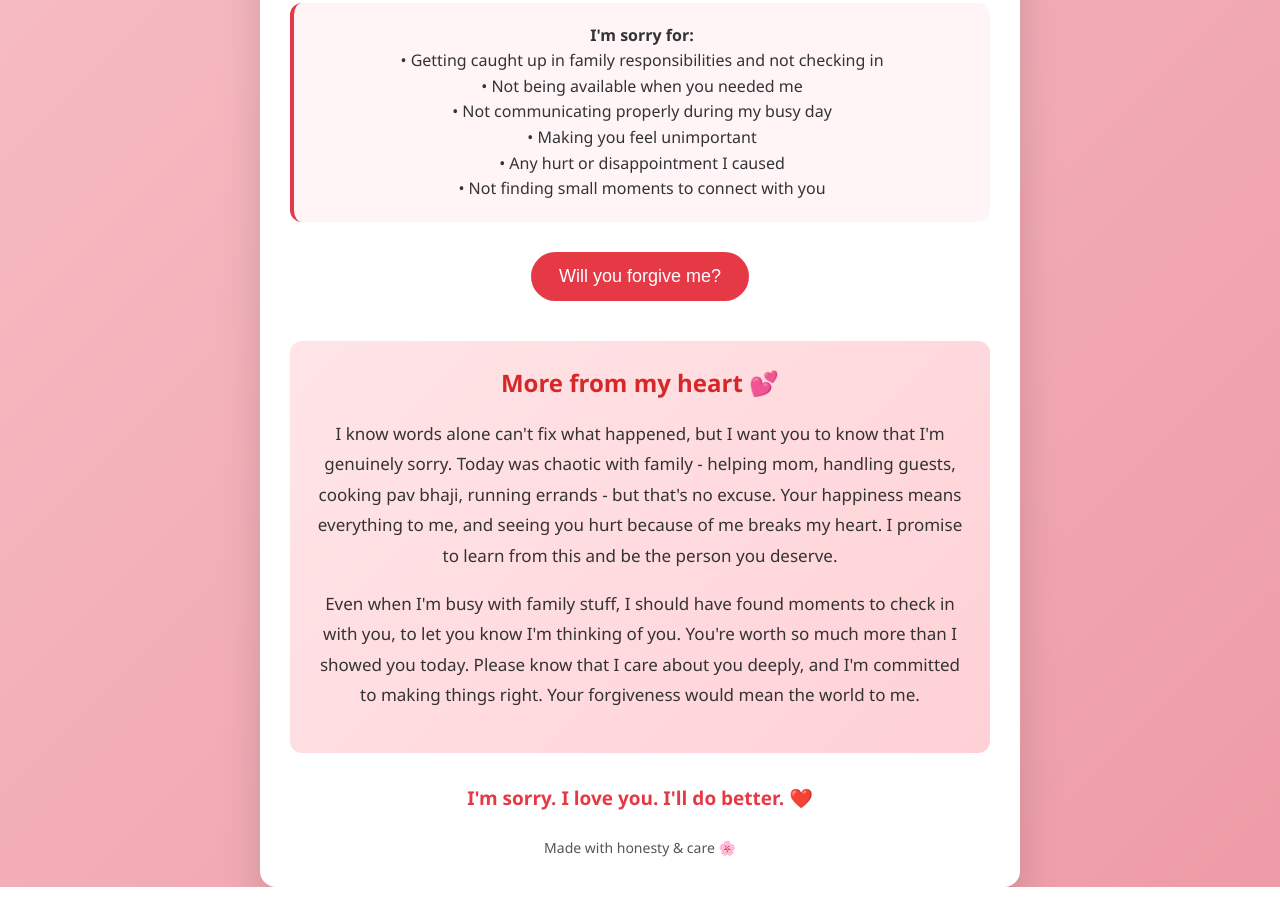
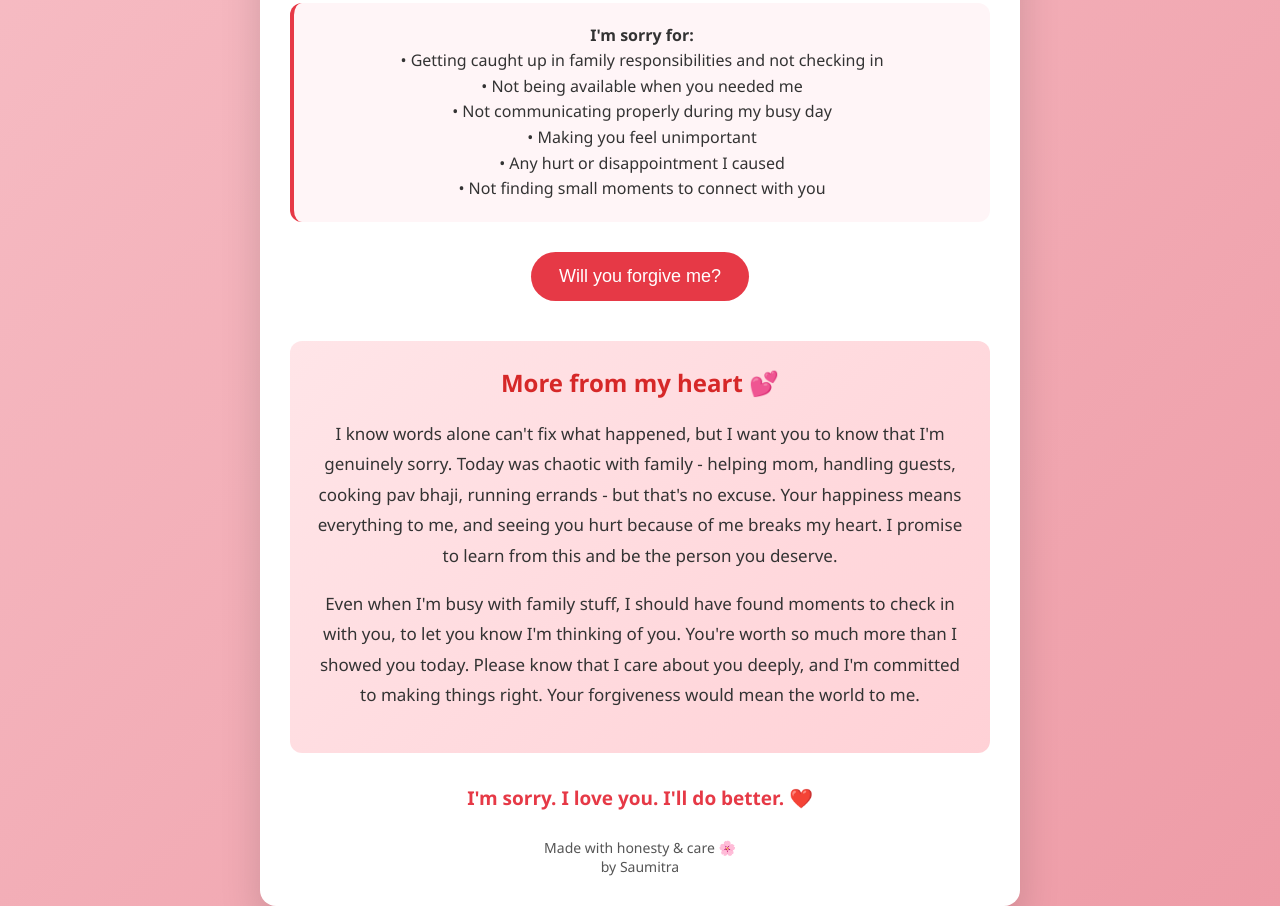
Before and after one commit to sam089-glitcher/Sorry-Girlfriend, a plain HTML site: page index.html in a window 1280 px wide. Shown: the part 2489-3395 px from the top of the page. Drawn offline with Linux system fonts and the light colour scheme.

Commit message:
Add signature by Saumitra

```diff
--- a/index.html
+++ b/index.html
@@ -292,7 +292,8 @@
     </div>
 
     <footer>
-        Made with honesty & care 🌸
+        Made with honesty & care 🌸<br>
+        by Saumitra
     </footer>
 </div>
 
```
